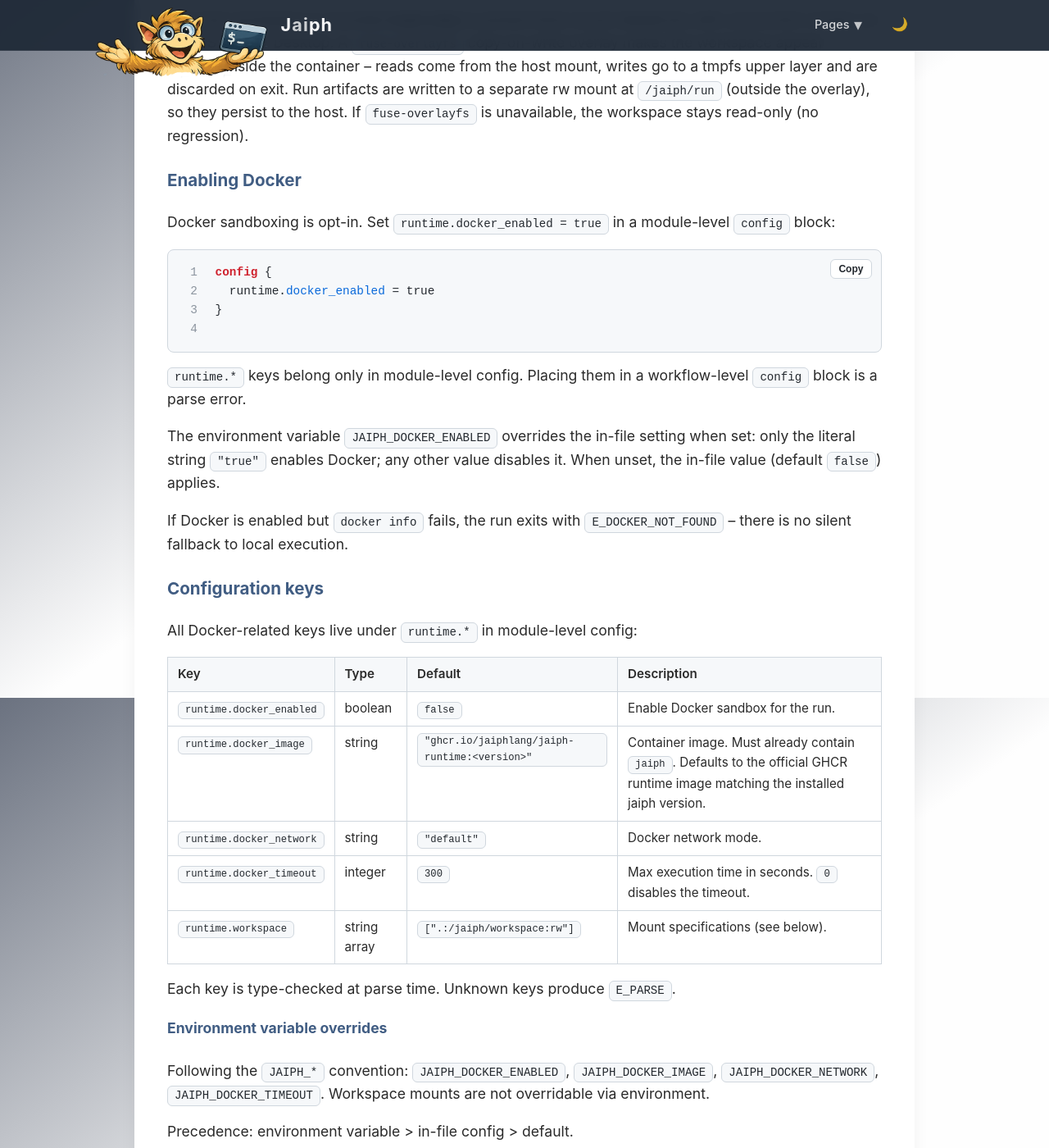
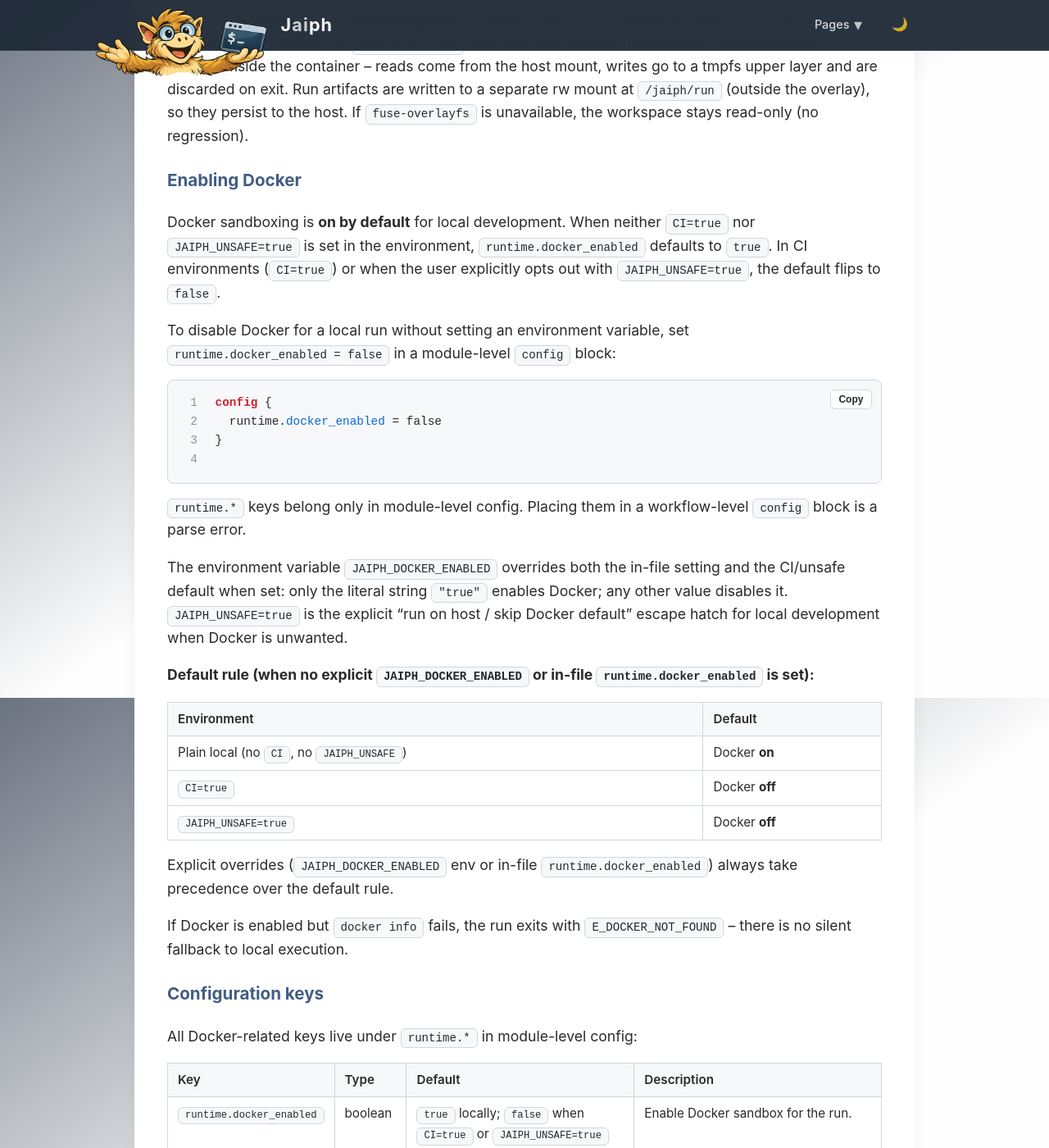
Before and after one commit to jaiphlang/jaiph, a Jekyll site: the page built from docs/sandboxing.md, in a window 1280 px wide and 1400 px high, scrolled down 2749 px. Shown: the whole window at 82% size. Built offline with Jekyll 4.4.1, drawn with Linux system fonts in a browser that asks for light colours; some of the changed text lies outside the part shown.

Commit message:
Feat: Default Docker sandboxing to on for local development
Docker is now enabled by default when neither CI=true nor
JAIPH_UNSAFE=true is set in the environment. This makes sandboxed
execution the safe default for local development while keeping Docker
off in CI (where it is typically unavailable or redundant) and when
the user explicitly opts out via JAIPH_UNSAFE=true.

Precedence: JAIPH_DOCKER_ENABLED env > in-file runtime.docker_enabled
> CI/unsafe default rule. The test harness and E2E runner set
JAIPH_UNSAFE=true so existing tests continue to run on host.

Co-Authored-By: Claude Opus 4.6 <noreply@anthropic.com>

````diff
--- a/docs/index.html
+++ b/docs/index.html
@@ -462,8 +462,9 @@ Jaiph: Running async.jh
                 </p>
 
                 <h3>Runtime</h3>
-                <p><strong>Docker sandboxing.</strong> Enable isolated execution with Docker for stronger containment of
-                    agent and shell actions. Configure in <code>config { runtime.* }</code>. See <a
+                <p><strong>Docker sandboxing.</strong> Workflows run inside Docker by default for local development, providing
+                    filesystem and process isolation for agent and shell actions. Disable with <code>JAIPH_UNSAFE=true</code>
+                    or <code>runtime.docker_enabled = false</code>. See <a
                         href="sandboxing">Sandboxing</a>.</p>
                 <p><strong>Hooks.</strong> Attach shell automation to workflow and step lifecycle events via
                     <code>~/.jaiph/hooks.json</code> or <code>&lt;project&gt;/.jaiph/hooks.json</code>. See <a
--- a/docs/sandboxing.md
+++ b/docs/sandboxing.md
@@ -48,17 +48,29 @@ The host workspace is mounted **read-only** to prevent bind-mount deadlocks with
 
 ### Enabling Docker
 
-Docker sandboxing is opt-in. Set `runtime.docker_enabled = true` in a module-level `config` block:
+Docker sandboxing is **on by default** for local development. When neither `CI=true` nor `JAIPH_UNSAFE=true` is set in the environment, `runtime.docker_enabled` defaults to `true`. In CI environments (`CI=true`) or when the user explicitly opts out with `JAIPH_UNSAFE=true`, the default flips to `false`.
+
+To disable Docker for a local run without setting an environment variable, set `runtime.docker_enabled = false` in a module-level `config` block:
 
 ```jh
 config {
-  runtime.docker_enabled = true
+  runtime.docker_enabled = false
 }
 ```
 
 `runtime.*` keys belong only in module-level config. Placing them in a workflow-level `config` block is a parse error.
 
-The environment variable `JAIPH_DOCKER_ENABLED` overrides the in-file setting when set: only the literal string `"true"` enables Docker; any other value disables it. When unset, the in-file value (default `false`) applies.
+The environment variable `JAIPH_DOCKER_ENABLED` overrides both the in-file setting and the CI/unsafe default when set: only the literal string `"true"` enables Docker; any other value disables it. `JAIPH_UNSAFE=true` is the explicit "run on host / skip Docker default" escape hatch for local development when Docker is unwanted.
+
+**Default rule (when no explicit `JAIPH_DOCKER_ENABLED` or in-file `runtime.docker_enabled` is set):**
+
+| Environment | Default |
+|-------------|---------|
+| Plain local (no `CI`, no `JAIPH_UNSAFE`) | Docker **on** |
+| `CI=true` | Docker **off** |
+| `JAIPH_UNSAFE=true` | Docker **off** |
+
+Explicit overrides (`JAIPH_DOCKER_ENABLED` env or in-file `runtime.docker_enabled`) always take precedence over the default rule.
 
 If Docker is enabled but `docker info` fails, the run exits with `E_DOCKER_NOT_FOUND` -- there is no silent fallback to local execution.
 
@@ -68,7 +80,7 @@ All Docker-related keys live under `runtime.*` in module-level config:
 
 | Key | Type | Default | Description |
 |-----|------|---------|-------------|
-| `runtime.docker_enabled` | boolean | `false` | Enable Docker sandbox for the run. |
+| `runtime.docker_enabled` | boolean | `true` locally; `false` when `CI=true` or `JAIPH_UNSAFE=true` | Enable Docker sandbox for the run. |
 | `runtime.docker_image` | string | `"ghcr.io/jaiphlang/jaiph-runtime:<version>"` | Container image. Must already contain `jaiph`. Defaults to the official GHCR runtime image matching the installed jaiph version. |
 | `runtime.docker_network` | string | `"default"` | Docker network mode. |
 | `runtime.docker_timeout` | integer | `300` | Max execution time in seconds. `0` disables the timeout. |
@@ -78,9 +90,9 @@ Each key is type-checked at parse time. Unknown keys produce `E_PARSE`.
 
 #### Environment variable overrides
 
-Following the `JAIPH_*` convention: `JAIPH_DOCKER_ENABLED`, `JAIPH_DOCKER_IMAGE`, `JAIPH_DOCKER_NETWORK`, `JAIPH_DOCKER_TIMEOUT`. Workspace mounts are not overridable via environment.
+Following the `JAIPH_*` convention: `JAIPH_DOCKER_ENABLED`, `JAIPH_DOCKER_IMAGE`, `JAIPH_DOCKER_NETWORK`, `JAIPH_DOCKER_TIMEOUT`. Additionally, `CI` and `JAIPH_UNSAFE` affect the default for `runtime.docker_enabled` (see [Enabling Docker](#enabling-docker)). Workspace mounts are not overridable via environment.
 
-Precedence: environment variable > in-file config > default.
+Precedence: `JAIPH_DOCKER_ENABLED` env > in-file config > CI/unsafe default rule.
 
 If `JAIPH_DOCKER_TIMEOUT` is set but not a valid integer, the default (`300`) is used.
 
--- a/package.json
+++ b/package.json
@@ -19,7 +19,7 @@
     "build:standalone": "npm run build && node -e \"const fs=require('node:fs'); fs.cpSync('dist/src/runtime','dist/runtime',{recursive:true});\" && bun build --compile ./src/cli.ts --outfile ./dist/jaiph",
     "test:compiler": "npm run build && node --test dist/src/compiler-test-runner.js",
     "test:golden-ast": "npm run build && node --test dist/src/golden-ast-runner.js",
-    "test": "npm run clean && npm run build && NODE_OPTIONS='--max-old-space-size=32768 --enable-source-maps' node --test dist/test/*.test.js $(find dist/src -name '*.test.js' -o -name '*.acceptance.test.js') dist/src/compiler-test-runner.js dist/src/golden-ast-runner.js",
+    "test": "npm run clean && npm run build && JAIPH_UNSAFE=true NODE_OPTIONS='--max-old-space-size=32768 --enable-source-maps' node --test dist/test/*.test.js $(find dist/src -name '*.test.js' -o -name '*.acceptance.test.js') dist/src/compiler-test-runner.js dist/src/golden-ast-runner.js",
     "test:acceptance:compiler": "npm run build && node --test $(find dist/src -name '*.acceptance.test.js')",
     "test:acceptance:runtime": "bash ./e2e/test_all.sh",
     "test:acceptance": "npm run test:acceptance:compiler && npm run test:acceptance:runtime",
````
Also changed, not shown: QUEUE.md (+0 -21 lines), docs/configuration.md (+3 -3 lines), src/runtime/docker.test.ts (+22 -2 lines), src/runtime/docker.ts (+10 -4 lines), CHANGELOG.md, 1 other file.
